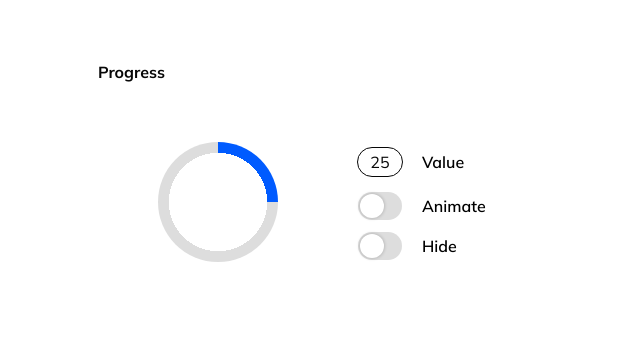
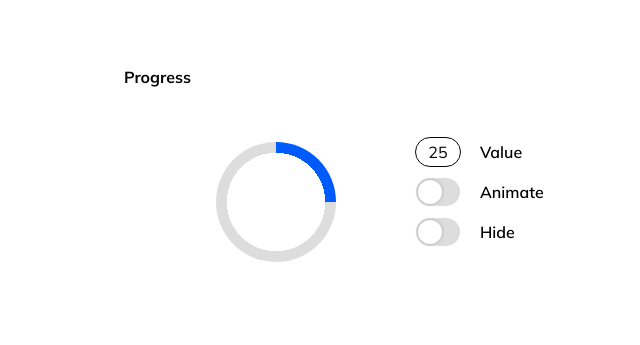
Before and after one commit to NadyaGus/progress-bar, a website built with Vite: page index.html in a window 1280 px wide. Shown: the part 208-553 px from the top of the page, without its empty margins (248-888 px from the left). Built offline with nearby package versions, Linux system fonts and the light colour scheme.

Commit message:
fix: fix styles for orientation and error

```diff
--- a/src/components/app/app.module.css
+++ b/src/components/app/app.module.css
@@ -21,21 +21,29 @@
     display: flex;
     flex-direction: column;
     align-items: center;
-    gap: 96px;
+    gap: 62px;
     margin: 60px;
 
     @media (orientation: landscape) {
         flex-direction: row;
         justify-content: center;
         gap: 80px;
-        margin: 60px;
+        margin: 52px;
+        margin-left: 92px;
     }
 }
 
 .controls {
     display: flex;
     flex-direction: column;
-    padding-right: 12px;
+    padding-left: 12px;
     gap: 12px;
     font-weight: 600;
+
+    @media (orientation: landscape) {
+        position: relative;
+        bottom: 20px;
+        padding-left: 0;
+        gap: 12px;
+    }
 }
--- a/src/components/input/input.js
+++ b/src/components/input/input.js
@@ -6,7 +6,7 @@ import style from "./input.module.css";
 
 export class Input extends BaseComponent {
   constructor({ parentElement }) {
-    super({ tagName: "label", className: style.container, parentElement });
+    super({ tagName: "div", className: style.container, parentElement });
 
     this.state = "";
 
@@ -14,32 +14,32 @@ export class Input extends BaseComponent {
   }
 
   renderElement() {
+    const label = new BaseComponent({
+      tagName: "label",
+      className: style.label,
+      parentElement: this.element,
+    }).element
+
     this.input = new BaseComponent({
       tagName: "input",
       className: style.input,
-      parentElement: this.element,
+      parentElement: label,
     }).element;
     this.input.setAttribute("type", "number");
     this.input.value = DEFAULT_VALUE;
 
-    const wrapper = new BaseComponent({
-      tagName: "div",
-      className: style.wrapper,
-      parentElement: this.element,
-    }).element;
+    new BaseComponent({
+      tagName: "span",
+      className: style.value,
+      parentElement: label,
+    }).addTextContent("Value");
 
     this.errorMessage = new BaseComponent({
-      tagName: "div",
+      tagName: "span",
       className: style.error,
-      parentElement: wrapper,
+      parentElement: this.element,
     });
     this.errorMessage.addTextContent(`Value must be between ${MIN_VALUE} and ${MAX_VALUE}`);
-
-    new BaseComponent({
-      tagName: "div",
-      className: style.value,
-      parentElement: wrapper,
-    }).addTextContent("Value");
 
     this.handleInput();
   }
--- a/src/components/input/input.module.css
+++ b/src/components/input/input.module.css
@@ -15,7 +15,15 @@ input[type="number"]::-ms-clear {
 
 .container {
     display: flex;
+    flex-direction: column-reverse;
     align-items: center;
+    gap: 4px;
+}
+
+.label {
+    display: flex;
+    align-items: center;
+    width: 100%;
     gap: 20px;
 }
 
@@ -33,13 +41,8 @@ input[type="number"]::-ms-clear {
     border-radius: 20px;
 }
 
-.value,
 .error {
-    position: relative;
-    bottom: 8px;
-}
-
-.error {
+    display: inline-block;
     font-size: 12px;
     color: red;
     visibility: hidden;
```
